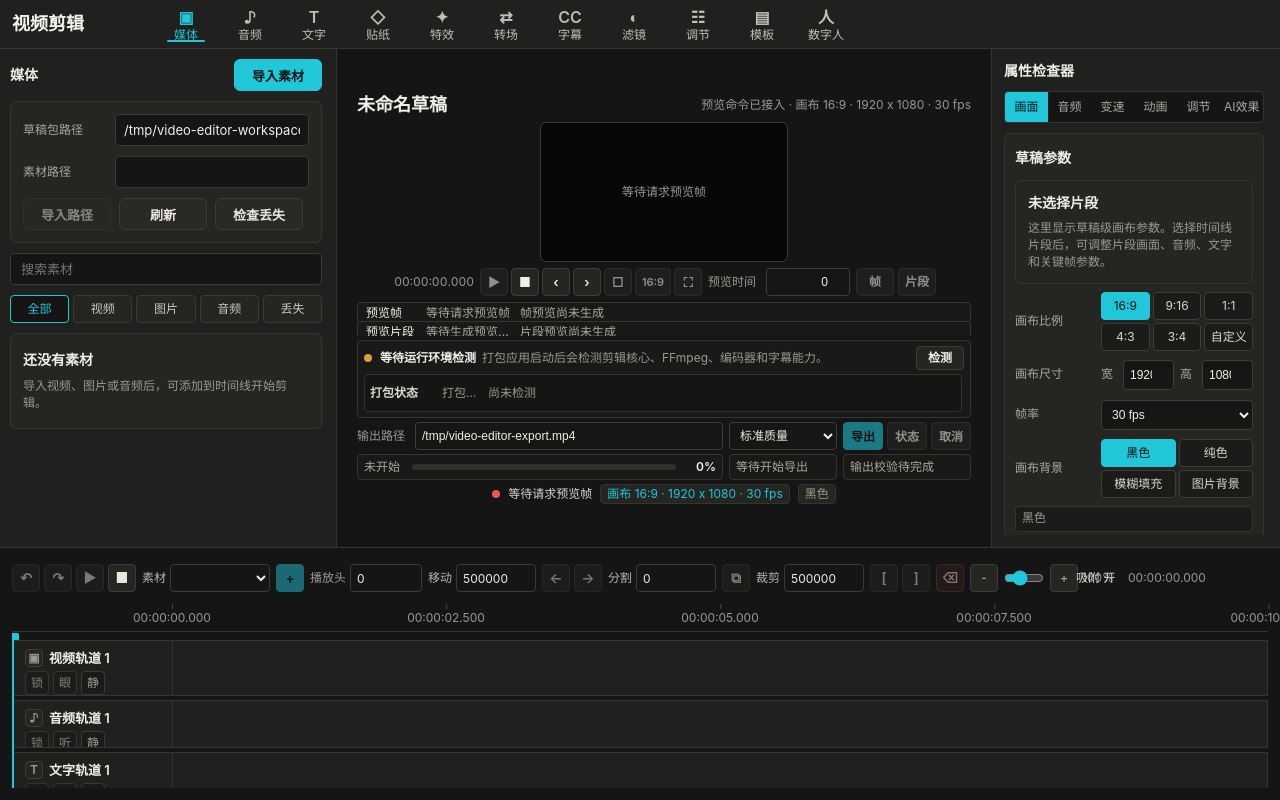
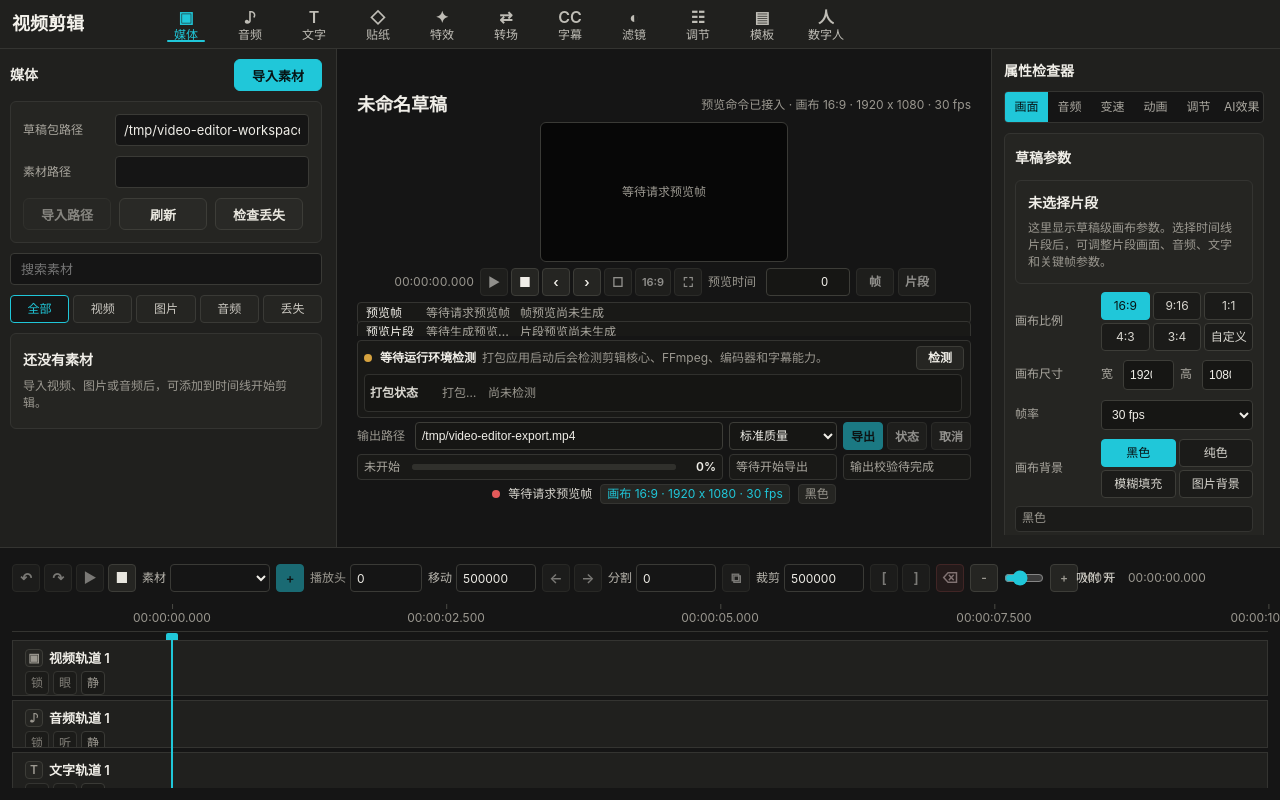
Before and after one commit to lzw5399/video-editor, a React (Vite) app in the folder apps/desktop-electron/: page / in a window 1280 px wide. Built offline with nearby package versions, Linux system fonts and the light colour scheme.

Commit message:
feat(10.1-03): add timeline playhead seek interactions
- map ruler clicks and playhead drags to integer timeline time
- keep seeking display-only and route changes through App callbacks
- preserve stable playhead layout with a wider drag hit target

```diff
--- a/apps/desktop-electron/src/renderer/workspace/Timeline.tsx
+++ b/apps/desktop-electron/src/renderer/workspace/Timeline.tsx
@@ -1,4 +1,5 @@
-import { useMemo, useState } from "react";
+import { useCallback, useMemo, useRef, useState } from "react";
+import type { PointerEvent as ReactPointerEvent } from "react";
 
 import type { SegmentId } from "../../generated/Draft";
 import {
@@ -11,6 +12,8 @@ import {
 } from "../viewModel";
 
 import "./timeline.css";
+
+const TIMELINE_HEADER_WIDTH_PX = 160;
 
 type TimelineProps = {
   workspace: WorkspaceState;
@@ -42,9 +45,64 @@ export function Timeline({
   onRedo
 }: TimelineProps): React.ReactElement {
   const timeline = deriveTimelineRows(workspace.draft, workspace.selection);
+  const trackListRef = useRef<HTMLDivElement>(null);
+  const playheadRatio = Math.max(0, Math.min(1, Math.max(0, playheadUs) / Math.max(1, timeline.duration)));
   const playheadStyle = {
-    left: `${(Math.max(0, playheadUs) / Math.max(1, timeline.duration)) * 100}%`
+    left: `calc(${TIMELINE_HEADER_WIDTH_PX}px + ${playheadRatio * 100}% - ${TIMELINE_HEADER_WIDTH_PX * playheadRatio}px)`
   };
+  const seekFromTrackClientX = useCallback(
+    (clientX: number) => {
+      const trackList = trackListRef.current;
+      if (trackList === null) {
+        return;
+      }
+      const box = trackList.getBoundingClientRect();
+      const laneLeft = box.left + TIMELINE_HEADER_WIDTH_PX;
+      const laneWidth = Math.max(1, box.width - TIMELINE_HEADER_WIDTH_PX);
+      onPlayheadChange(pointerTimeFromLane(clientX, laneLeft, laneWidth, timeline.duration));
+    },
+    [onPlayheadChange, timeline.duration]
+  );
+  const handleRulerPointerDown = useCallback(
+    (event: ReactPointerEvent<HTMLDivElement>) => {
+      if (event.button !== 0) {
+        return;
+      }
+      const box = event.currentTarget.getBoundingClientRect();
+      onPlayheadChange(pointerTimeFromLane(event.clientX, box.left, box.width, timeline.duration));
+    },
+    [onPlayheadChange, timeline.duration]
+  );
+  const handlePlayheadPointerDown = useCallback(
+    (event: ReactPointerEvent<HTMLDivElement>) => {
+      if (event.button !== 0) {
+        return;
+      }
+      event.preventDefault();
+      event.currentTarget.setPointerCapture(event.pointerId);
+      seekFromTrackClientX(event.clientX);
+    },
+    [seekFromTrackClientX]
+  );
+  const handlePlayheadPointerMove = useCallback(
+    (event: ReactPointerEvent<HTMLDivElement>) => {
+      if (!event.currentTarget.hasPointerCapture(event.pointerId)) {
+        return;
+      }
+      seekFromTrackClientX(event.clientX);
+    },
+    [seekFromTrackClientX]
+  );
+  const handlePlayheadPointerUp = useCallback(
+    (event: ReactPointerEvent<HTMLDivElement>) => {
+      if (!event.currentTarget.hasPointerCapture(event.pointerId)) {
+        return;
+      }
+      seekFromTrackClientX(event.clientX);
+      event.currentTarget.releasePointerCapture(event.pointerId);
+    },
+    [seekFromTrackClientX]
+  );
 
   return (
     <div className="timeline-surface">
@@ -63,7 +121,7 @@ export function Timeline({
 
       <div className="timeline-ruler" aria-label="时间线标尺">
         <div className="timeline-header-spacer" />
-        <div className="ruler-track">
+        <div className="ruler-track" onPointerDown={handleRulerPointerDown}>
           {timeline.rulerTicks.map((tick) => (
             <span className="ruler-tick" key={tick} style={{ left: `${(tick / timeline.duration) * 100}%` }}>
               {formatTimelineTime(tick)}
@@ -72,8 +130,17 @@ export function Timeline({
         </div>
       </div>
 
-      <div className="track-list" aria-label="轨道列表">
-        <div className="playhead" aria-hidden="true" style={playheadStyle} />
+      <div className="track-list" aria-label="轨道列表" ref={trackListRef}>
+        <div
+          className="playhead"
+          aria-hidden="true"
+          title="播放头拖动"
+          style={playheadStyle}
+          onPointerDown={handlePlayheadPointerDown}
+          onPointerMove={handlePlayheadPointerMove}
+          onPointerUp={handlePlayheadPointerUp}
+          onPointerCancel={handlePlayheadPointerUp}
+        />
         {timeline.rows.map((row) => (
           <TimelineTrackRow
             key={row.track.trackId}
@@ -87,6 +154,11 @@ export function Timeline({
       </div>
     </div>
   );
+}
+
+function pointerTimeFromLane(clientX: number, laneLeft: number, laneWidth: number, timelineDuration: number): number {
+  const ratio = Math.max(0, Math.min(1, (clientX - laneLeft) / Math.max(1, laneWidth)));
+  return Math.max(0, Math.round(ratio * Math.max(1, timelineDuration)));
 }
 
 function TransportStrip({
--- a/apps/desktop-electron/src/renderer/workspace/timeline.css
+++ b/apps/desktop-electron/src/renderer/workspace/timeline.css
@@ -144,6 +144,34 @@
 .timeline-status {
   flex: 1 1 80px;
   min-width: 56px;
+}
+
+.ruler-track {
+  cursor: pointer;
+  user-select: none;
+}
+
+.timeline-surface .playhead {
+  width: 10px;
+  margin-left: -5px;
+  background: transparent;
+  cursor: ew-resize;
+  pointer-events: auto;
+  touch-action: none;
+}
+
+.timeline-surface .playhead::after {
+  position: absolute;
+  top: 0;
+  bottom: 0;
+  left: 4px;
+  width: 2px;
+  background: #20c7d9;
+  content: "";
+}
+
+.timeline-surface .playhead::before {
+  left: -1px;
 }
 
 .track-row {
```
